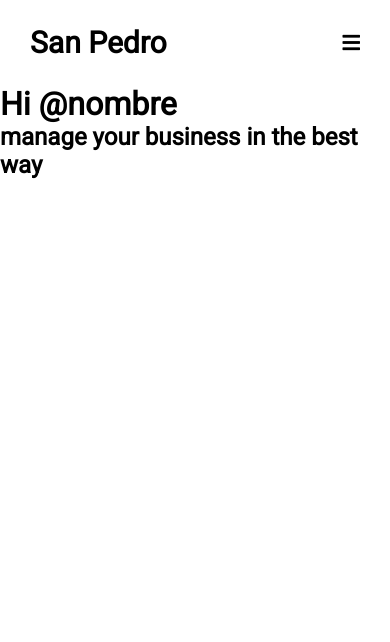
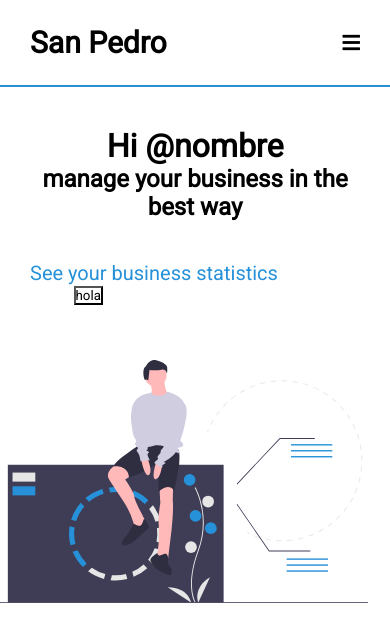
Before and after one commit to FrancoBrizuela01/San-Pedro, a PHP site: page /home.html in a window 390 px wide. Shown: the top 642 px of the page. Run offline with PHP 8.4, Linux system fonts and the light colour scheme.

Commit message:
modificacion en el home

```diff
--- a/home.css
+++ b/home.css
@@ -32,6 +32,7 @@
   z-index: 2;
   padding: 25px 0;
   transition: all 0.3s ease;
+  border-bottom: 2px solid #2691d9;
 }
 .navbar .sticky {
   background: #1b1b1b;
@@ -65,8 +66,10 @@
   text-decoration: none;
   transition: all 0.3s ease;
 }
-.menu-list li a:hover {
+.menu-list a:hover {
   color: #2691d9;
+  border-bottom: 1px solid #2691d9;
+  transition: 0.5s;
 }
 
 .icon {
@@ -141,3 +144,61 @@
 }
 
 /*--------------*/
+
+.container {
+  max-width: 500px;
+  width: 90%;
+  margin: 40px auto;
+}
+
+.content {
+  width: 100%;
+}
+
+.txt-home {
+  padding-left: 23px;
+  padding-top: 10px;
+  margin-left: 57px;
+  float: left;
+  position: relative;
+  width: 45%;
+  height: auto;
+  margin-top: 85px;
+}
+
+.txt-home p {
+  text-align: left;
+  padding-top: 40px;
+  font-size: 20px;
+  color: #2691d9;
+}
+
+.img-home {
+  padding-top: 10px;
+  padding-left: 3px;
+  margin-left: -105px;
+  position: relative;
+  float: left;
+  width: 45%;
+  height: auto;
+}
+
+@media (max-width: 767px) {
+  .img-home img {
+    width: 262%;
+    position: relative;
+    padding-right: 2px;
+    margin-left: 61px;
+    margin-top: 65px;
+  }
+
+  .txt-home {
+    display: contents;
+  }
+
+  .txt-home h1,
+  h2,
+  p {
+    text-align: center;
+  }
+}
--- a/home.html
+++ b/home.html
@@ -37,8 +37,28 @@
 
 
     <div class="container">
+
+
+    </div>
+    <!-- <div class="txt">
         <h1>Hi @nombre</h1>
         <h2>manage your business in the best way</h2>
+    </div>
+    <div class="img-home">
+        <img src="img/home.svg" alt="instant analysis">
+    </div> -->
+
+    <div class="content">
+        <div class="txt-home">
+            <h1>Hi @nombre</h1>
+            <h2>manage your business in the best way</h2>
+
+            <p>See your business statistics</p>
+            <button>hola</button>
+        </div>
+        <div class="img-home">
+            <img src="img/home.svg" alt="instant analysis">
+        </div>
     </div>
 
 
```
Also changed, not shown: img/home.svg (added). Lines whose indentation alone changed are shown as unchanged.
